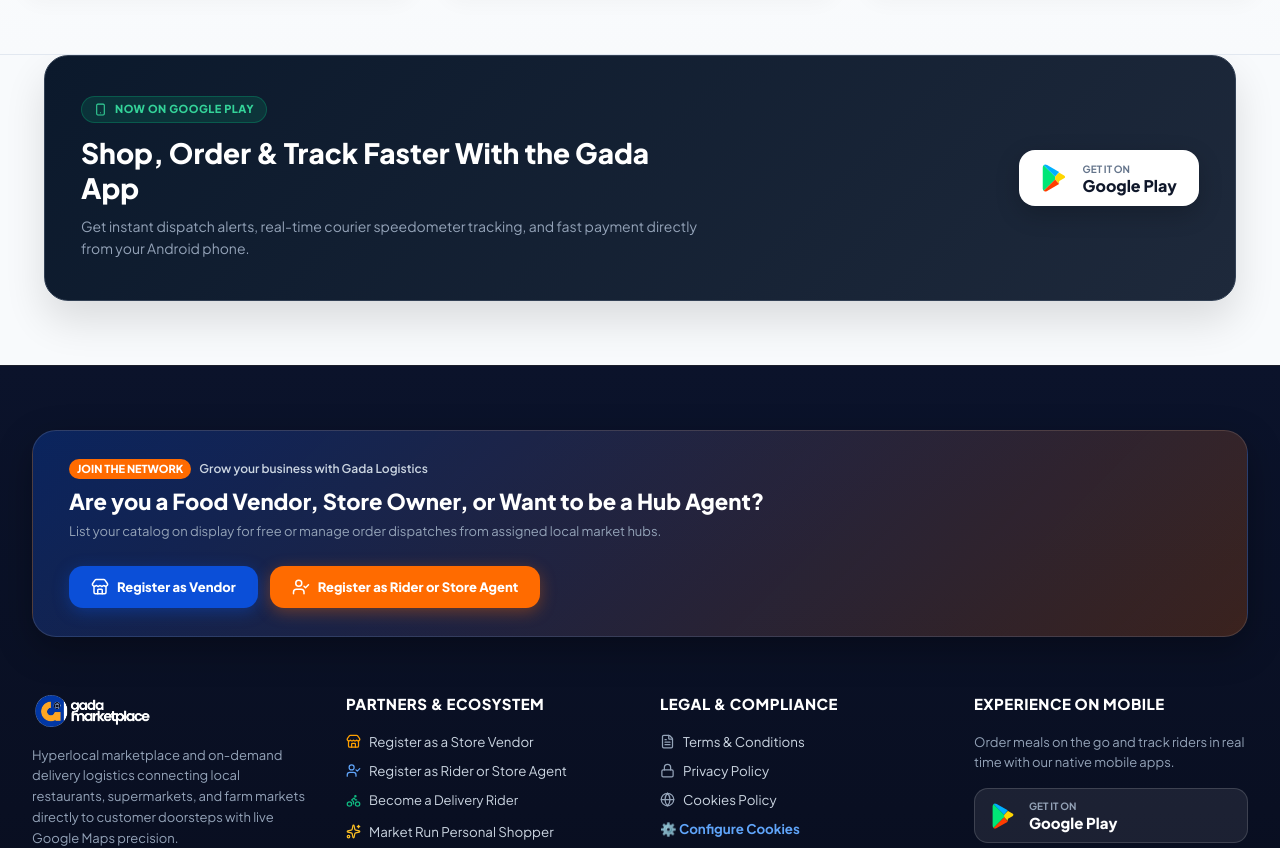
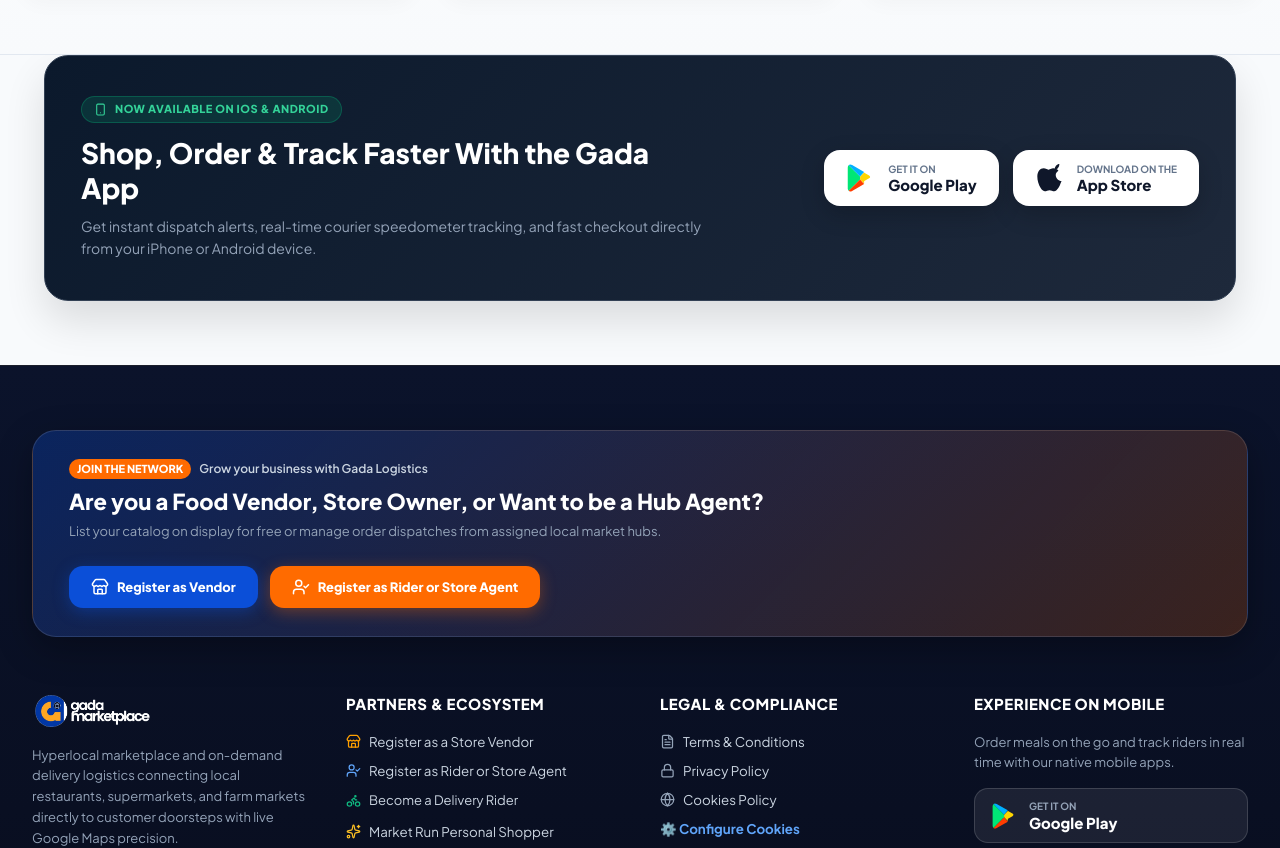
Before and after one commit to chilavet/gada-marketplace, a React (Vite) app: page / in a window 1280 px wide. Shown: the part 1481-2329 px from the top of the page. Built offline with nearby package versions, Linux system fonts and the light colour scheme; no server answers.

Commit message:
feat: add official Apple App Store link for iOS across footer, navbar, and landing page

```diff
--- a/src/components/Footer.jsx
+++ b/src/components/Footer.jsx
@@ -413,7 +413,7 @@ export default function Footer({
 
               {/* Apple App Store Button */}
               <a
-                href="https://www.apple.com/app-store/"
+                href="https://apps.apple.com/us/app/gada-customer/id6578457399"
                 target="_blank"
                 rel="noopener noreferrer"
                 style={{
--- a/src/components/ItemGroupsLanding.jsx
+++ b/src/components/ItemGroupsLanding.jsx
@@ -480,17 +480,18 @@ export default function ItemGroupsLanding({
               }}
             >
               <Smartphone size={13} />
-              <span>Now On Google Play</span>
+              <span>Now Available On iOS & Android</span>
             </div>
             <h3 style={{ fontSize: 'clamp(22px, 3vw, 28px)', fontWeight: '900', color: '#FFF', margin: '0 0 10px 0', lineHeight: 1.25 }}>
               Shop, Order & Track Faster With the Gada App
             </h3>
             <p style={{ fontSize: '14px', color: '#94A3B8', margin: 0, lineHeight: 1.6 }}>
-              Get instant dispatch alerts, real-time courier speedometer tracking, and fast payment directly from your Android phone.
+              Get instant dispatch alerts, real-time courier speedometer tracking, and fast checkout directly from your iPhone or Android device.
             </p>
           </div>
 
-          <div>
+          <div style={{ display: 'flex', alignItems: 'center', gap: '14px', flexWrap: 'wrap' }}>
+            {/* Google Play */}
             <a
               href="https://play.google.com/store/apps/details?id=com.gadaclient&pcampaignid=web_share"
               target="_blank"
@@ -519,7 +520,37 @@ export default function ItemGroupsLanding({
               </svg>
               <div style={{ textAlign: 'left' }}>
                 <div style={{ fontSize: '10px', textTransform: 'uppercase', color: '#64748B', fontWeight: '700' }}>GET IT ON</div>
-                <div style={{ fontSize: '16px', fontWeight: '900', lineHeight: 1.1 }}>Google Play</div>
+                <div style={{ fontSize: '15px', fontWeight: '900', lineHeight: 1.1 }}>Google Play</div>
+              </div>
+            </a>
+
+            {/* Apple App Store */}
+            <a
+              href="https://apps.apple.com/us/app/gada-customer/id6578457399"
+              target="_blank"
+              rel="noopener noreferrer"
+              style={{
+                display: 'inline-flex',
+                alignItems: 'center',
+                gap: '14px',
+                background: '#FFFFFF',
+                color: '#0F172A',
+                padding: '12px 22px',
+                borderRadius: '16px',
+                textDecoration: 'none',
+                fontWeight: '800',
+                boxShadow: '0 8px 24px rgba(0,0,0,0.2)',
+                transition: 'transform 0.15s ease'
+              }}
+              onMouseEnter={e => e.currentTarget.style.transform = 'translateY(-2px)'}
+              onMouseLeave={e => e.currentTarget.style.transform = 'translateY(0)'}
+            >
+              <svg width="28" height="28" viewBox="0 0 170 170" fill="currentColor">
+                <path d="M150.37 130.25c-2.45 5.66-5.35 10.87-8.71 15.66-4.58 6.53-8.33 11.05-11.22 13.56-4.48 4.12-9.28 6.23-14.42 6.35-3.69 0-8.14-1.05-13.32-3.18-5.19-2.12-9.97-3.17-14.34-3.17-4.58 0-9.49 1.05-14.75 3.17-5.26 2.13-9.5 3.24-12.74 3.35-4.35.13-9.16-1.9-14.42-6.08-3.69-3.04-7.67-7.81-11.96-14.34-6.3-9.59-11.28-20.73-14.93-33.42-3.66-12.7-5.49-24.81-5.49-36.33 0-14.36 3.65-26.24 10.96-35.65 7.31-9.41 16.56-14.19 27.75-14.35 5.37 0 11.22 1.45 17.54 4.36 6.32 2.91 10.27 4.37 11.85 4.37 1.34 0 5.46-1.48 12.35-4.44 6.89-2.97 12.59-4.27 17.1-3.92 12.65.65 22.84 5.36 30.56 14.15-11.05 6.74-16.45 16.03-16.2 27.86.25 9.25 3.78 17.16 10.59 23.74 6.81 6.58 14.99 10.36 24.54 11.35-2.22 6.54-4.88 13.06-7.98 19.57zM119.22 31.84c0-7.39 2.68-14.36 8.04-20.91 5.36-6.55 12.01-10.53 19.95-11.93.44 1.3.66 2.5.66 3.6 0 7.39-2.73 14.44-8.19 21.14-5.46 6.7-12.27 10.63-20.46 11.78z" />
+              </svg>
+              <div style={{ textAlign: 'left' }}>
+                <div style={{ fontSize: '10px', textTransform: 'uppercase', color: '#64748B', fontWeight: '700' }}>Download on the</div>
+                <div style={{ fontSize: '15px', fontWeight: '900', lineHeight: 1.1 }}>App Store</div>
               </div>
             </a>
           </div>
--- a/src/components/Navbar.jsx
+++ b/src/components/Navbar.jsx
@@ -15,6 +15,12 @@ export default function Navbar({
   onOpenLocationModal
 }) {
   const [showUserDropdown, setShowUserDropdown] = useState(false);
+
+  // Dynamic mobile store detection
+  const isAppleDevice = typeof navigator !== 'undefined' && /iPad|iPhone|iPod|Macintosh/.test(navigator.userAgent) && !/Android/.test(navigator.userAgent);
+  const smartStoreUrl = isAppleDevice
+    ? 'https://apps.apple.com/us/app/gada-customer/id6578457399'
+    : 'https://play.google.com/store/apps/details?id=com.gadaclient&pcampaignid=web_share';
 
   return (
     <header className="navbar">
@@ -192,6 +198,30 @@ export default function Navbar({
                   </button>
 
                   <a
+                    href="https://apps.apple.com/us/app/gada-customer/id6578457399"
+                    target="_blank"
+                    rel="noopener noreferrer"
+                    style={{
+                      width: '100%',
+                      padding: '8px 12px',
+                      display: 'flex',
+                      alignItems: 'center',
+                      gap: '8px',
+                      borderRadius: '8px',
+                      fontSize: '13px',
+                      fontWeight: '600',
+                      color: '#0B4FD8',
+                      textAlign: 'left',
+                      textDecoration: 'none',
+                      boxSizing: 'border-box'
+                    }}
+                    onMouseEnter={(e) => e.currentTarget.style.background = '#EFF6FF'}
+                    onMouseLeave={(e) => e.currentTarget.style.background = 'transparent'}
+                  >
+                    <Smartphone size={15} color="#0B4FD8" /> App Store (iOS)
+                  </a>
+
+                  <a
                     href="https://play.google.com/store/apps/details?id=com.gadaclient&pcampaignid=web_share"
                     target="_blank"
                     rel="noopener noreferrer"
@@ -212,7 +242,7 @@ export default function Navbar({
                     onMouseEnter={(e) => e.currentTarget.style.background = '#ECFDF5'}
                     onMouseLeave={(e) => e.currentTarget.style.background = 'transparent'}
                   >
-                    <Smartphone size={15} color="#059669" /> Get App on Google Play
+                    <Smartphone size={15} color="#059669" /> Google Play (Android)
                   </a>
 
                   <div style={{ height: '1px', background: '#F1F5F9', margin: '4px 0' }} />
@@ -242,10 +272,10 @@ export default function Navbar({
           ) : (
             <div style={{ display: 'flex', alignItems: 'center', gap: '10px' }}>
               <a
-                href="https://play.google.com/store/apps/details?id=com.gadaclient&pcampaignid=web_share"
+                href={smartStoreUrl}
                 target="_blank"
                 rel="noopener noreferrer"
-                title="Download Gada App on Google Play Store"
+                title={isAppleDevice ? "Download Gada Customer App on Apple App Store" : "Download Gada App on Google Play Store"}
                 style={{
                   display: 'flex',
                   alignItems: 'center',
@@ -264,7 +294,7 @@ export default function Navbar({
                 onMouseEnter={(e) => e.currentTarget.style.background = '#E2E8F0'}
                 onMouseLeave={(e) => e.currentTarget.style.background = '#F1F5F9'}
               >
-                <Smartphone size={14} color="#059669" />
+                <Smartphone size={14} color={isAppleDevice ? "#0B4FD8" : "#059669"} />
                 <span>Get App</span>
               </a>
 
```
